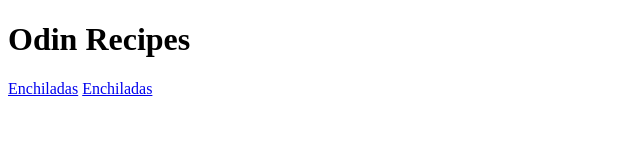
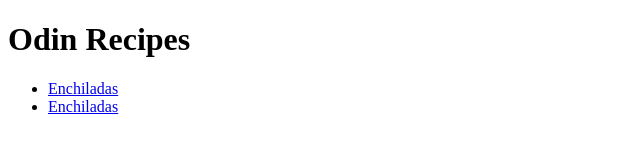
Before and after one commit to str4xz/odin-recipes, a plain HTML site: page index.html in a window 1280 px wide. Shown: the whole page, without its empty margins (0-640 px from the left). Drawn offline with Linux system fonts and the light colour scheme.

Commit message:
index.html

```diff
--- a/index.html
+++ b/index.html
@@ -9,9 +9,10 @@
 
     <h1>Odin Recipes</h1>
 
-    <a href="recipes/enchiladas.html">Enchiladas</a>
-    <a href="recipes/casserole.html">Enchiladas</a>
-
+    <ul>
+    <li><a href="recipes/enchiladas.html">Enchiladas</a></li>
+    <li><a href="recipes/casserole.html">Enchiladas</a></li>
+    </ul>
     </body>
 
 
```
